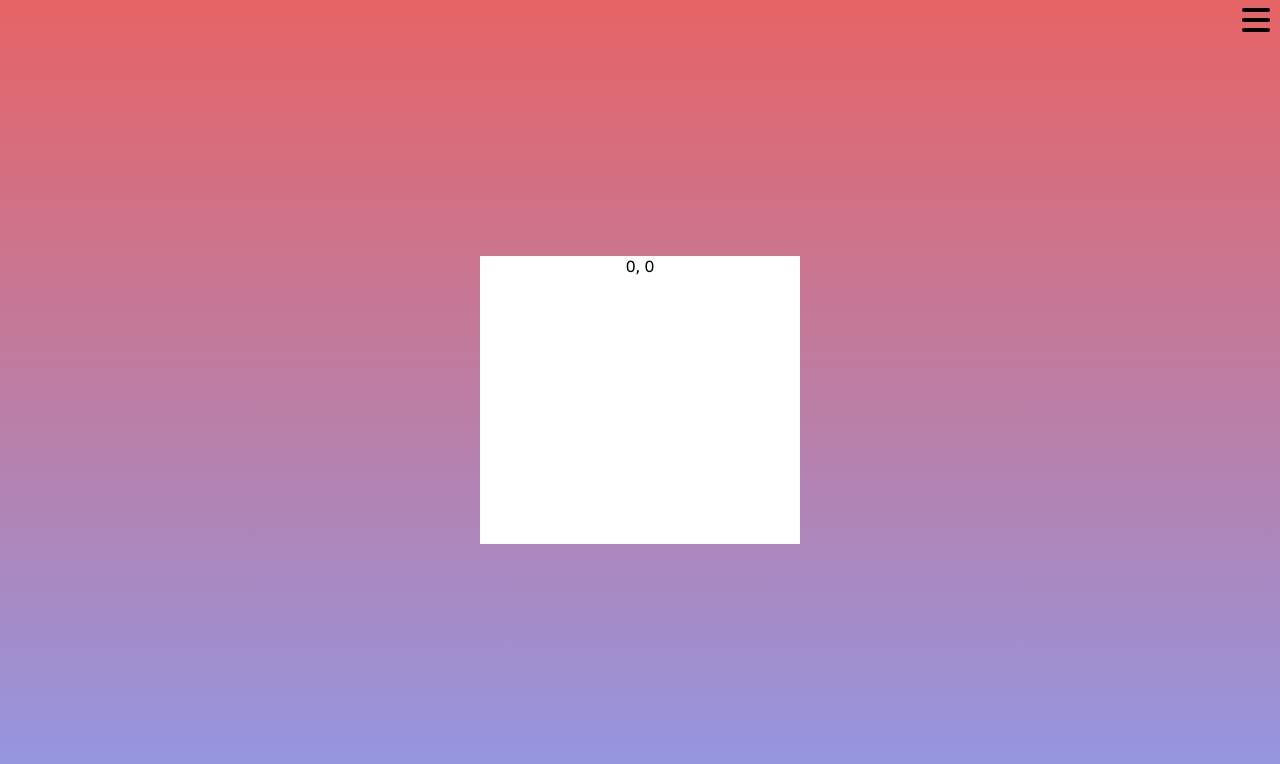
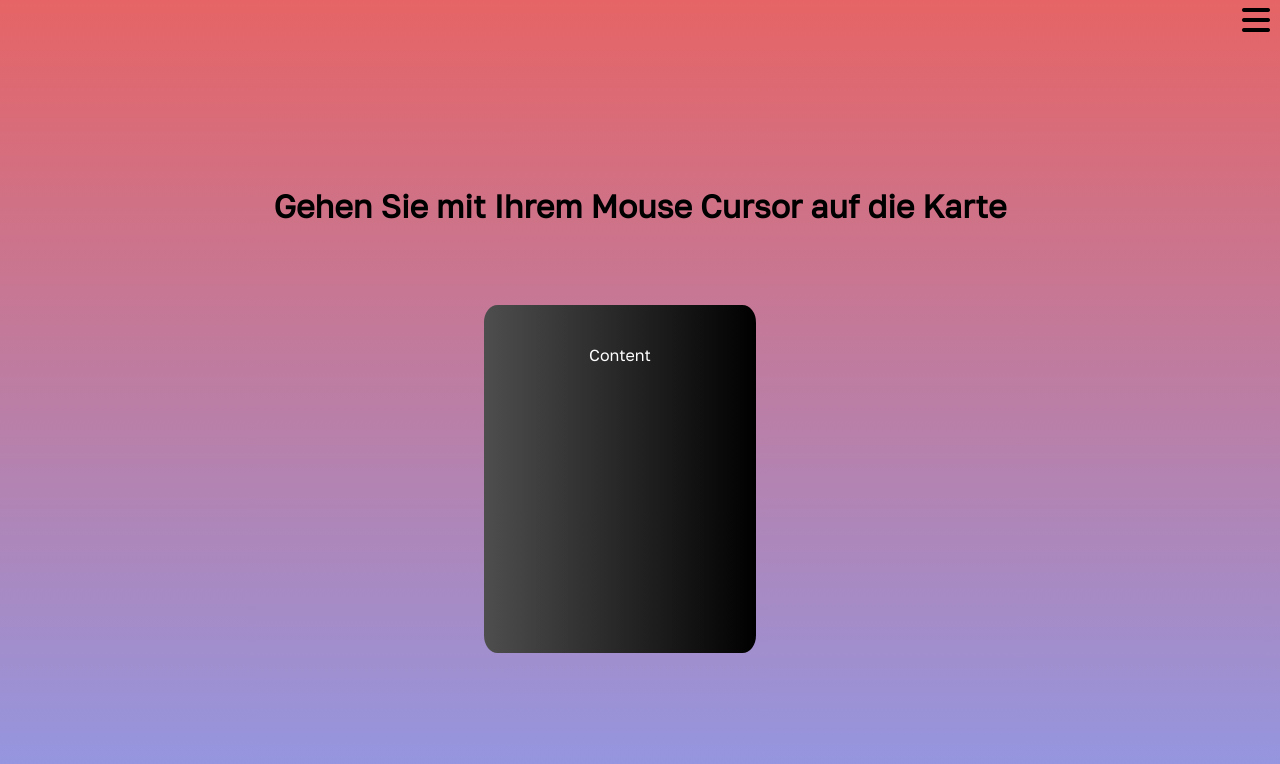
Before and after one commit to YetAnotherCoder00/YetAnotherCoder00.github.io, a SvelteKit app: page /presentation in a window 1280 px wide. Shown: the top 764 px of the page. Built offline with nearby package versions, Linux system fonts and the light colour scheme.

Commit message:
added the card to iperka
finished the card for the iperka route

```diff
--- a/src/routes/+layout.svelte
+++ b/src/routes/+layout.svelte
@@ -90,7 +90,7 @@
         padding-bottom:2px;
         background-image: linear-gradient(#000000, #000000);
         background-position: 0 100%; /*OR bottom left*/
-        background-size: 0% 2px;
+        background-size: 0 2px;
         background-repeat: no-repeat;
         text-decoration: none;
         transition:
--- a/src/routes/presentation/+page.svelte
+++ b/src/routes/presentation/+page.svelte
@@ -5,32 +5,46 @@
     let container: HTMLDivElement;
     let inner: HTMLDivElement;
 
+    let command: string;
     let mouse = { x: 0, y: 0 };
 
     function handleMousemove(event: MouseEvent) {
         mouse.x = event.clientX;
         mouse.y = event.clientY;
 
-        inner.style.perspective = "10px";
+        command = (mouse.x / 10).toString() + "deg " + (mouse.y / 10).toString() + "deg";
+        console.log(command);
+
+        inner.style.transform = "rotateY(" + (mouse.x / 100 - 7).toString() + "deg) rotateX(" + (-mouse.y / 100 + 5).toString() + "deg)";
     }
 
 </script>
 
-<div class="body">
-    <div id="container" bind:this={container}>
-        <div id="inner" bind:this={inner} on:mousemove={handleMousemove}>
-            {mouse.x}, {mouse.y}
+<div>
+    <h2>Gehen Sie mit Ihrem Mouse Cursor auf die Karte</h2>
+    <div class="body">
+        <div id="container" bind:this={container}>
+            <div id="inner" bind:this={inner} on:mousemove={handleMousemove}>
+                Content
+            </div>
         </div>
     </div>
 </div>
 
 <style>
 
+    h2 {
+        font-size: 4vh;
+        margin: 0;
+        padding-top: 10vh;
+        padding-bottom: 5vh;
+    }
+
     .body {
         display: flex;
         justify-content: center;
         align-items: center;
-        min-height: 100vh;
+        min-height: 50vh;
     }
 
     #container {
@@ -38,9 +52,13 @@
     }
 
     #inner {
-        width: 20em;
-        height: 18em;
-        background-color: white;
+        aspect-ratio: 5 / 7;
+        width: 24vh;
+        padding: 5vh;
+        margin: 5vh 5vh 5vh 0;
+        color: white;
+        border-radius: 5%;
+        background: linear-gradient(to right, rgb(78, 78, 78), black);
     }
 
 </style>
```
